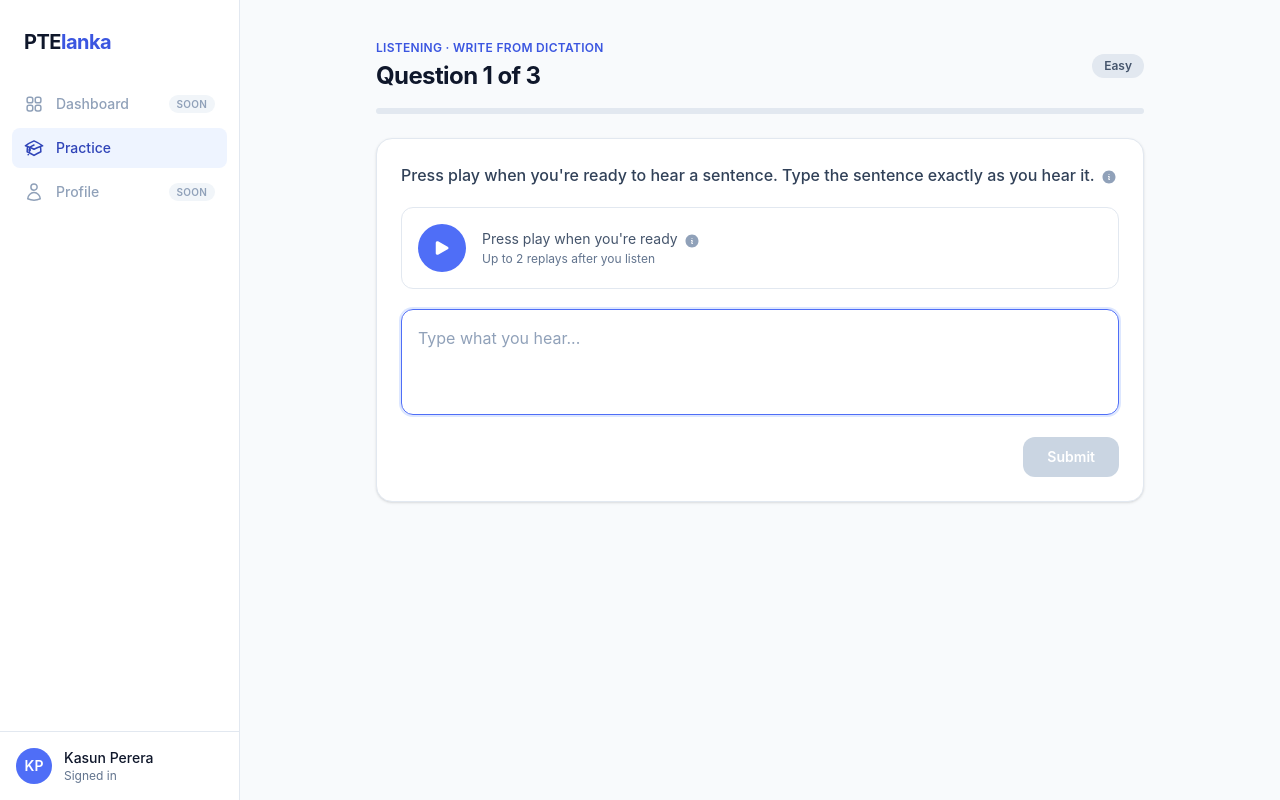
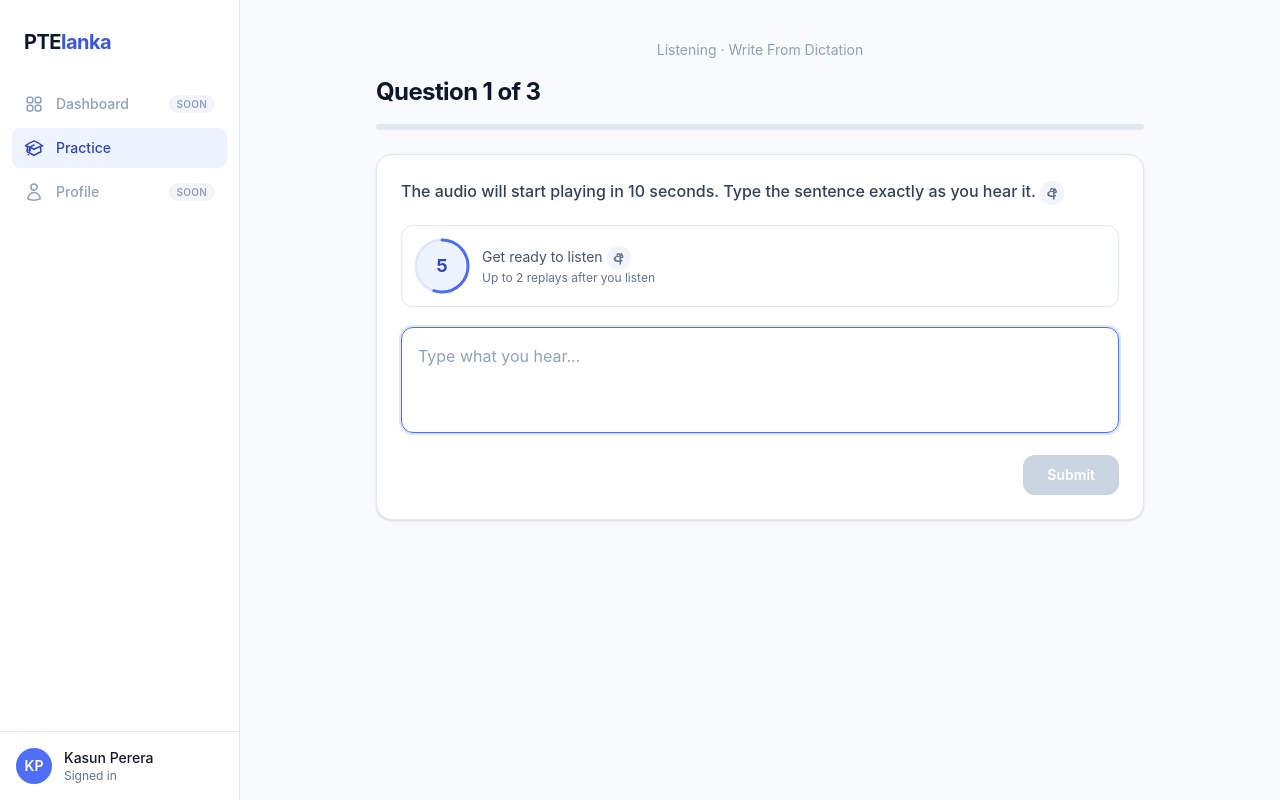
Before and after one commit to chankarunaratne/pteapp, a Next.js app: page /practice/wfd in a window 1280 px wide. Built offline with nearby package versions, Linux system fonts and the light colour scheme.

Commit message:
ui updates

```diff
--- a/app/globals.css
+++ b/app/globals.css
@@ -22,3 +22,24 @@ body {
   font-family: var(--font-sinhala);
   line-height: 1.75;
 }
+
+/* Pre-play countdown ring on the WFD audio player */
+@keyframes countdown-ring {
+  from {
+    stroke-dashoffset: var(--countdown-ring-circumference);
+  }
+  to {
+    stroke-dashoffset: 0;
+  }
+}
+
+@keyframes countdown-tick {
+  from {
+    opacity: 0;
+    transform: scale(1.25);
+  }
+  to {
+    opacity: 1;
+    transform: scale(1);
+  }
+}
--- a/app/practice/wfd/page.tsx
+++ b/app/practice/wfd/page.tsx
@@ -8,6 +8,7 @@ import FeedbackPanel from "@/components/wfd/FeedbackPanel";
 import WordDiff from "@/components/wfd/WordDiff";
 import type { FeedbackLang } from "@/lib/feedback";
 import { WFD_QUESTIONS } from "@/lib/questions";
+import { COUNTDOWN_SECONDS } from "@/lib/useTts";
 import { scoreAnswer, type ScoreResult } from "@/lib/scoring";
 
 const LANG_STORAGE_KEY = "ptelanka-feedback-lang";
@@ -63,18 +64,13 @@ export default function WfdSessionPage() {
 
   return (
     <div>
-      <div className="flex items-center justify-between">
-        <div>
-          <p className="text-xs font-semibold uppercase tracking-wide text-brand-600">
-            Listening · Write From Dictation
-          </p>
-          <h1 className="mt-1 text-2xl font-bold tracking-tight">
-            Question {index + 1} of {WFD_QUESTIONS.length}
-          </h1>
-        </div>
-        <span className="rounded-full bg-slate-200 px-3 py-1 text-xs font-semibold capitalize text-slate-600">
-          {question.difficulty}
-        </span>
+      <p className="text-center text-sm font-normal text-slate-400">
+        Listening · Write From Dictation
+      </p>
+      <div className="mt-4 flex items-center justify-between">
+        <h1 className="text-2xl font-bold tracking-tight">
+          Question {index + 1} of {WFD_QUESTIONS.length}
+        </h1>
       </div>
 
       {/* Progress bar */}
@@ -89,17 +85,21 @@ export default function WfdSessionPage() {
 
       <div className="mt-6 rounded-2xl border border-slate-200 bg-white p-6 shadow-sm">
         <p className="text-base font-medium text-slate-700">
-          Press play when you&apos;re ready to hear a sentence. Type the
+          The audio will start playing in {COUNTDOWN_SECONDS} seconds. Type the
           sentence exactly as you hear it.{" "}
           <InfoPopover align="right">
-            සූදානම් වුණාම play බොත්තම ඔබන්න — වාක්‍යය ඇහෙයි. ඇහෙන විදිහටම ඒ
-            වාක්‍යය පහළ කොටුවේ ලියන්න. අකුරු වැරදුණොත් ලකුණු අඩු වෙනවා.
+            ඇහෙන විදිහටම ඒ වාක්‍යය පහළ කොටුවේ ලියන්න. අකුරු වැරදුණොත් ලකුණු අඩු
+            වෙනවා.
           </InfoPopover>
         </p>
 
         <div className="mt-5">
-          {/* Remount per question so play and replay count reset */}
-          <AudioPlayer key={question.id} sentence={question.sentence} />
+          {/* Remount per question so countdown and replay count reset */}
+          <AudioPlayer
+            key={question.id}
+            sentence={question.sentence}
+            paused={phase !== "question"}
+          />
         </div>
 
         {phase === "question" ? (
@@ -194,10 +194,10 @@ function SessionSummary({
 
   return (
     <div>
-      <p className="text-xs font-semibold uppercase tracking-wide text-brand-600">
+      <p className="text-center text-sm font-normal text-slate-400">
         Listening · Write From Dictation
       </p>
-      <h1 className="mt-1 text-2xl font-bold tracking-tight">
+      <h1 className="mt-4 text-2xl font-bold tracking-tight">
         Session complete
       </h1>
       <p className="sinhala mt-1 text-sm text-slate-500">
--- a/components/InfoPopover.tsx
+++ b/components/InfoPopover.tsx
@@ -47,19 +47,13 @@ export default function InfoPopover({
         aria-expanded={open}
         aria-label={label}
         title={label}
-        className={`inline-flex h-5 w-5 items-center justify-center rounded-full transition ${
+        className={`sinhala inline-flex h-6 w-6 cursor-pointer select-none items-center justify-center rounded-full text-sm font-semibold transition ${
           open
             ? "bg-brand-100 text-brand-700"
-            : "text-slate-400 hover:bg-slate-100 hover:text-brand-600"
+            : "bg-slate-100 text-slate-500 hover:bg-brand-50 hover:text-brand-600"
         }`}
       >
-        <svg viewBox="0 0 24 24" fill="currentColor" className="h-4 w-4">
-          <path
-            fillRule="evenodd"
-            d="M2.25 12c0-5.385 4.365-9.75 9.75-9.75s9.75 4.365 9.75 9.75-4.365 9.75-9.75 9.75S2.25 17.385 2.25 12zm8.706-1.442c1.146-.573 2.437.463 2.126 1.706l-.709 2.836.042-.02a.75.75 0 01.67 1.34l-.04.022c-1.147.573-2.438-.463-2.127-1.706l.71-2.836-.042.02a.75.75 0 11-.671-1.34l.041-.022zM12 9a.75.75 0 100-1.5.75.75 0 000 1.5z"
-            clipRule="evenodd"
-          />
-        </svg>
+        අ
       </button>
 
       {open && (
--- a/components/wfd/AudioPlayer.tsx
+++ b/components/wfd/AudioPlayer.tsx
@@ -1,11 +1,22 @@
 "use client";
 
+import type { CSSProperties } from "react";
 import InfoPopover from "@/components/InfoPopover";
-import { useTts, MAX_REPLAYS } from "@/lib/useTts";
+import { useTts, COUNTDOWN_SECONDS, MAX_REPLAYS } from "@/lib/useTts";
 
-export default function AudioPlayer({ sentence }: { sentence: string }) {
-  const { play, isPlaying, replaysLeft, hasPlayed, supported } =
-    useTts(sentence);
+const RING_RADIUS = 26;
+const RING_CIRCUMFERENCE = 2 * Math.PI * RING_RADIUS;
+
+export default function AudioPlayer({
+  sentence,
+  paused = false,
+}: {
+  sentence: string;
+  /** Pauses the auto-play countdown (e.g. once the answer is submitted). */
+  paused?: boolean;
+}) {
+  const { play, isPlaying, replaysLeft, hasPlayed, countdown, supported } =
+    useTts(sentence, { paused });
 
   if (!supported) {
     return (
@@ -19,22 +30,76 @@ export default function AudioPlayer({ sentence }: { sentence: string }) {
     );
   }
 
-  const canPlay = !isPlaying && (!hasPlayed || replaysLeft > 0);
+  const isCountingDown = countdown !== null;
+  const canPlay = !isCountingDown && !isPlaying && (!hasPlayed || replaysLeft > 0);
 
   return (
     <div className="flex items-center gap-4 rounded-xl border border-slate-200 bg-white p-4">
+      <div className="relative h-12 w-12 shrink-0">
+        {/* Countdown progress ring; fades out when the countdown finishes */}
+        <svg
+          viewBox="0 0 56 56"
+          aria-hidden="true"
+          className={`pointer-events-none absolute -inset-1 h-14 w-14 -rotate-90 transition-opacity duration-500 ${
+            isCountingDown ? "opacity-100" : "opacity-0"
+          }`}
+        >
+          <circle
+            cx="28"
+            cy="28"
+            r={RING_RADIUS}
+            fill="none"
+            strokeWidth="3"
+            className="stroke-brand-100"
+          />
+          {isCountingDown && (
+            <circle
+              cx="28"
+              cy="28"
+              r={RING_RADIUS}
+              fill="none"
+              strokeWidth="3"
+              strokeLinecap="round"
+              className="stroke-brand-500"
+              style={
+                {
+                  "--countdown-ring-circumference": RING_CIRCUMFERENCE,
+                  strokeDasharray: RING_CIRCUMFERENCE,
+                  animation: `countdown-ring ${COUNTDOWN_SECONDS}s linear forwards`,
+                  animationPlayState: paused ? "paused" : "running",
+                } as CSSProperties
+              }
+            />
+          )}
+        </svg>
         <button
           type="button"
           onClick={play}
           disabled={!canPlay}
-        className={`flex h-12 w-12 shrink-0 items-center justify-center rounded-full transition ${
-          canPlay
+          className={`absolute inset-0 flex items-center justify-center rounded-full transition-colors duration-300 ${
+            isCountingDown
+              ? "cursor-default bg-brand-50 text-brand-700"
+              : canPlay
                 ? "bg-brand-500 text-white hover:bg-brand-600"
                 : "cursor-not-allowed bg-slate-200 text-slate-400"
           }`}
-        aria-label={hasPlayed ? "Replay audio" : "Play audio"}
+          aria-label={
+            isCountingDown
+              ? `Get ready to listen, ${countdown} seconds remaining`
+              : hasPlayed
+                ? "Replay audio"
+                : "Play audio"
+          }
         >
-        {isPlaying ? (
+          {isCountingDown ? (
+            <span
+              key={countdown}
+              className="text-lg font-bold tabular-nums"
+              style={{ animation: "countdown-tick 300ms ease-out" }}
+            >
+              {countdown}
+            </span>
+          ) : isPlaying ? (
             <svg viewBox="0 0 24 24" fill="currentColor" className="h-5 w-5">
               <path d="M8.25 4.5a.75.75 0 00-.75.75v13.5a.75.75 0 001.5 0V5.25a.75.75 0 00-.75-.75zm7.5 0a.75.75 0 00-.75.75v13.5a.75.75 0 001.5 0V5.25a.75.75 0 00-.75-.75z" />
             </svg>
@@ -44,18 +109,23 @@ export default function AudioPlayer({ sentence }: { sentence: string }) {
             </svg>
           )}
         </button>
+      </div>
       <div className="min-w-0">
         <p className="text-sm font-normal text-slate-600">
-          {isPlaying
+          {isCountingDown
+            ? "Get ready to listen"
+            : isPlaying
               ? "Playing..."
               : !hasPlayed
-              ? "Press play when you're ready"
+                ? "Press play to hear the audio"
                 : replaysLeft > 0
                   ? "Replay audio"
                   : "No replays left"}{" "}
           <InfoPopover>
-            {!hasPlayed
-              ? "සූදානම් වුණාම play ඔබන්න — පසුව තවත් වතාවන් දෙකක් අහන්න පුළුවන්"
+            {isCountingDown
+              ? `තත්පර ${countdown}කින් audio එක ඉබේම play වෙයි — හොඳින් අහන්න`
+              : !hasPlayed
+                ? "play ඔබලා audio එක අහන්න — පසුව තවත් වතාවන් දෙකක් අහන්න පුළුවන්"
                 : replaysLeft > 0
                   ? `ඔබට තව වතාවන් ${replaysLeft}ක් අහන්න පුළුවන්`
                   : "තවත් අහන්න බැහැ — දැන් ලියන්න"}
--- a/lib/useTts.ts
+++ b/lib/useTts.ts
@@ -3,15 +3,24 @@
 import { useCallback, useEffect, useRef, useState } from "react";
 
 export const MAX_REPLAYS = 2;
+/** Seconds before the question audio starts playing automatically. */
+export const COUNTDOWN_SECONDS = 10;
+
+interface UseTtsOptions {
+  /** Pauses the pre-play countdown (e.g. when the question is no longer active). */
+  paused?: boolean;
+}
 
 interface UseTtsResult {
-  /** Plays the sentence. Counts against replays after the first manual play. */
+  /** Replays the sentence. Only available after the first (automatic) play. */
   play: () => void;
   isPlaying: boolean;
   /** Replays remaining after the first play. */
   replaysLeft: number;
-  /** Whether the user has played the sentence at least once. */
+  /** Whether the sentence has played at least once. */
   hasPlayed: boolean;
+  /** Seconds until the audio auto-plays, or null once the countdown is done. */
+  countdown: number | null;
   supported: boolean;
 }
 
@@ -26,13 +35,18 @@ function pickVoice(): SpeechSynthesisVoice | null {
 }
 
 /**
- * Browser TTS for one WFD question. Plays on manual request, then allows
- * up to MAX_REPLAYS replays. State resets when `sentence` changes.
+ * Browser TTS for one WFD question. Counts down COUNTDOWN_SECONDS, then
+ * auto-plays once. After that the user may replay up to MAX_REPLAYS times.
+ * State resets when `sentence` changes.
  */
-export function useTts(sentence: string): UseTtsResult {
+export function useTts(
+  sentence: string,
+  { paused = false }: UseTtsOptions = {}
+): UseTtsResult {
   const [isPlaying, setIsPlaying] = useState(false);
   const [replaysLeft, setReplaysLeft] = useState(MAX_REPLAYS);
   const [hasPlayed, setHasPlayed] = useState(false);
+  const [countdown, setCountdown] = useState<number | null>(COUNTDOWN_SECONDS);
   const [supported, setSupported] = useState(true);
   const sentenceRef = useRef(sentence);
   sentenceRef.current = sentence;
@@ -46,7 +60,15 @@ export function useTts(sentence: string): UseTtsResult {
     utterance.rate = 0.92;
     utterance.onstart = () => setIsPlaying(true);
     utterance.onend = () => setIsPlaying(false);
-    utterance.onerror = () => setIsPlaying(false);
+    utterance.onerror = (e) => {
+      setIsPlaying(false);
+      // Browsers can block speech started without a user gesture (e.g. right
+      // after a hard refresh). Fall back to a manual first play that doesn't
+      // cost a replay.
+      if (e.error === "not-allowed") setHasPlayed(false);
+    };
+    // Optimistic, so the replay button locks before `onstart` fires.
+    setIsPlaying(true);
     synth.speak(utterance);
   }, []);
 
@@ -58,6 +80,7 @@ export function useTts(sentence: string): UseTtsResult {
     }
     setReplaysLeft(MAX_REPLAYS);
     setHasPlayed(false);
+    setCountdown(COUNTDOWN_SECONDS);
 
     return () => {
       window.speechSynthesis.cancel();
@@ -65,16 +88,33 @@ export function useTts(sentence: string): UseTtsResult {
     };
   }, [sentence]);
 
+  // Tick the countdown, then auto-play once it reaches zero.
+  useEffect(() => {
+    if (!supported || paused || countdown === null) return;
+    if (countdown <= 0) {
+      setCountdown(null);
+      setHasPlayed(true);
+      speak();
+      return;
+    }
+    const timer = setTimeout(
+      () => setCountdown((c) => (c === null ? null : c - 1)),
+      1000
+    );
+    return () => clearTimeout(timer);
+  }, [supported, paused, countdown, speak]);
+
   const play = useCallback(() => {
-    if (!supported || isPlaying) return;
+    if (!supported || isPlaying || countdown !== null) return;
     if (hasPlayed && replaysLeft <= 0) return;
     if (hasPlayed) {
       setReplaysLeft((n) => n - 1);
     } else {
+      // Only reachable when the automatic play was blocked by the browser.
       setHasPlayed(true);
     }
     speak();
-  }, [supported, isPlaying, hasPlayed, replaysLeft, speak]);
+  }, [supported, isPlaying, countdown, hasPlayed, replaysLeft, speak]);
 
-  return { play, isPlaying, replaysLeft, hasPlayed, supported };
+  return { play, isPlaying, replaysLeft, hasPlayed, countdown, supported };
 }
```
Lines whose indentation alone changed are shown as unchanged.
